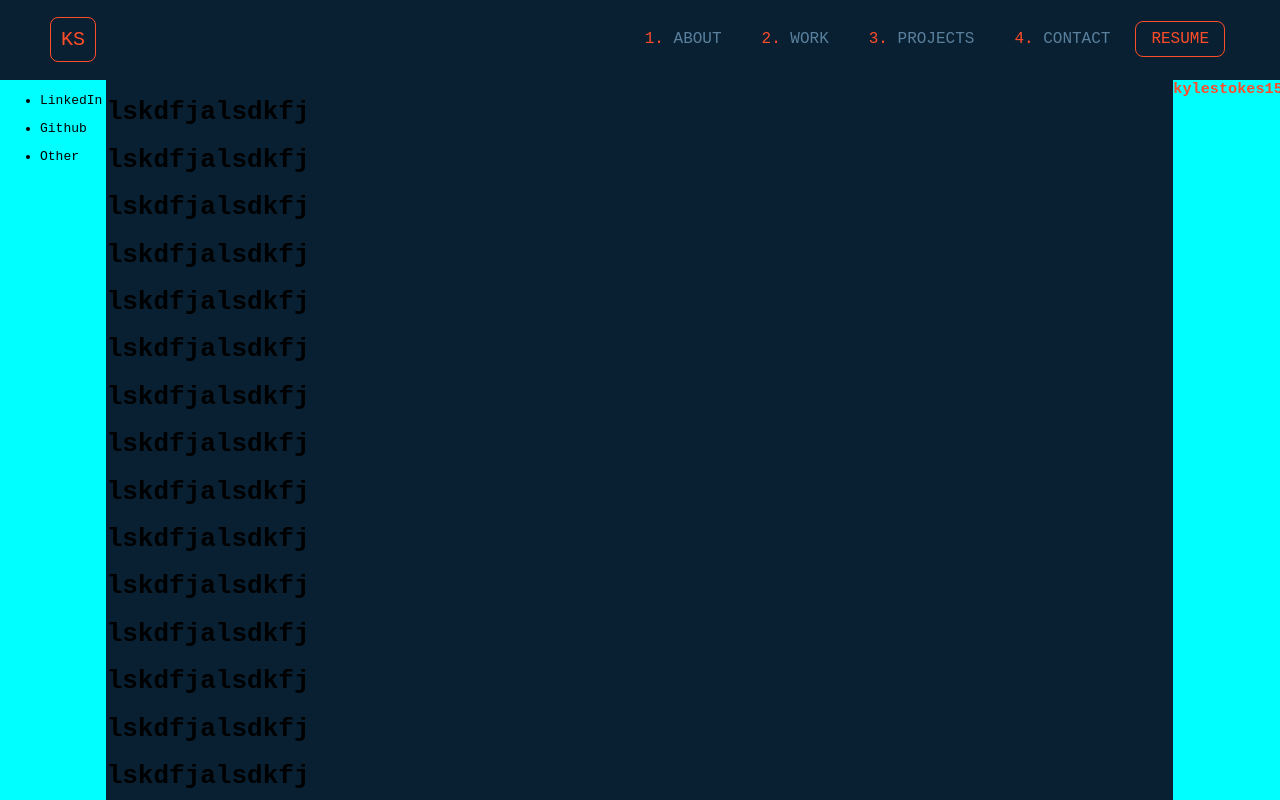
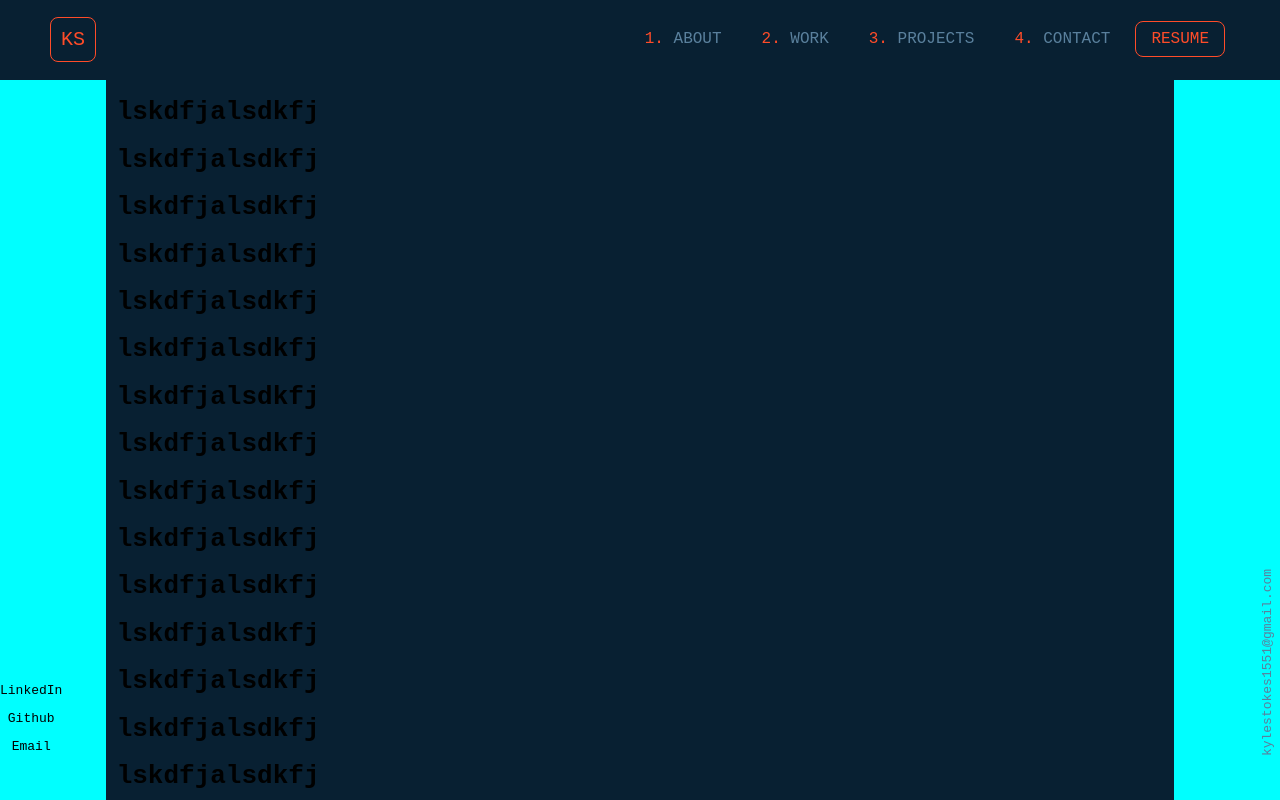
Before and after one commit to kylest0kes/folio, a React (Create React App) app: page / in a window 1280 px wide. Shown: the top 800 px of the page. Built offline with nearby package versions, Linux system fonts and the light colour scheme.

Commit message:
got the content of the side menus to be at the bottom of their sections. just need responsiveness

```diff
--- a/src/App.css
+++ b/src/App.css
@@ -23,6 +23,10 @@ body {
   background: #FF4C29;
 }
 
+.center-section {
+  padding-left: 10px;
+  padding-right: 10px;
+}
 
 .rs {
   height:100vh;
--- a/src/App.js
+++ b/src/App.js
@@ -18,7 +18,7 @@ function App() {
         <Grid item xs={1}>
           <LeftSide />
         </Grid>
-        <Grid item xs={10}>
+        <Grid item xs={10} className='center-section'>
           <h1>lskdfjalsdkfj</h1>
           <h1>lskdfjalsdkfj</h1>
           <h1>lskdfjalsdkfj</h1>
--- a/src/Sections/Left_Side/LeftSide.css
+++ b/src/Sections/Left_Side/LeftSide.css
@@ -5,6 +5,14 @@
     width: 8.3%;
 }
 
-.text {
+.social-list {
+    list-style: none;
+    padding: 0;
     text-align: center;
+    position: absolute;
+    bottom: 100px;
+    display: block;
+    margin-left: auto;
+    margin-right: auto;
+
 }
--- a/src/Sections/Left_Side/LeftSide.js
+++ b/src/Sections/Left_Side/LeftSide.js
@@ -8,7 +8,7 @@ const LeftSide = () => {
       <ul className='social-list'>
         <li className='social-li'><p>LinkedIn</p></li>
         <li className='social-li'><p>Github</p></li>
-        <li className='social-li'><p>Other</p></li>
+        <li className='social-li'><p>Email</p></li>
       </ul>
     </div>
   )
--- a/src/Sections/Right_Side/RightSide.css
+++ b/src/Sections/Right_Side/RightSide.css
@@ -1,11 +1,28 @@
 .email-container {
   height: 100vh;
   background-color: aqua;
+  position: fixed;
+  right: 0;
+  width: 8.3%;
 }
 
 .email {
+  display: block;
+  color: #5a809d;
+  text-decoration: none;
+  text-align: center;
+  transition: all 200ms ease;
+  transform: rotate(270deg);
+  position: absolute;
+  bottom: 210px;
+
+}
+
+.email:hover {
   color: #ff4c29;
-  text-align: center;
-  margin-top: 0;
-  /* transform: rotate(270deg); */
 }
+
+.email:visited {
+  color: #ff4c29;
+  text-decoration: none;
+}
--- a/src/Sections/Right_Side/RightSide.js
+++ b/src/Sections/Right_Side/RightSide.js
@@ -5,7 +5,7 @@ import './RightSide.css';
 const RightSide = () => {
   return (
     <div className='email-container'>
-        <h3 className='email'>kylestokes1551@gmail.com</h3>
+        <a href='mailto: kylestokes1551@gmail.com' className='email'>kylestokes1551@gmail.com</a>
     </div>
   )
 }
```
